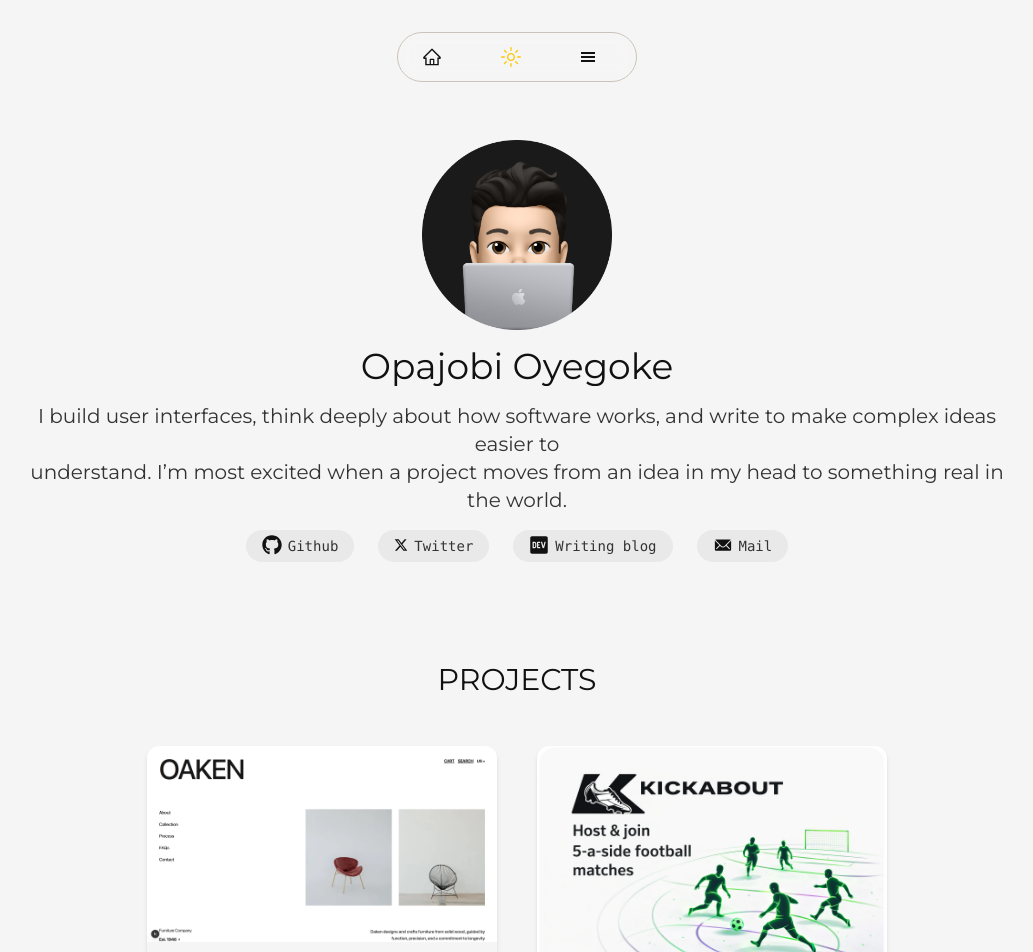
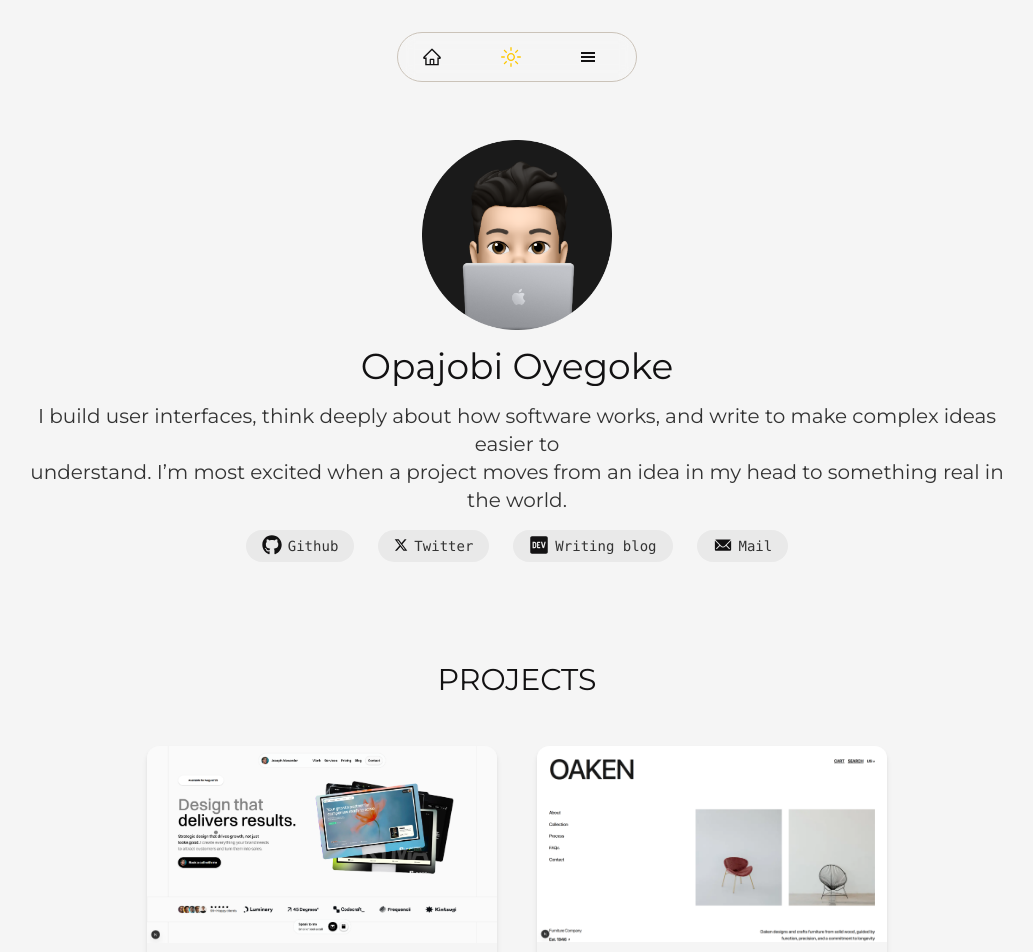
Before and after one commit to Goksyfresh/portfolio, a React (Vite) app: page / in a window 1280 px wide. Shown: the top 952 px of the page, without its empty margins (123-1156 px from the left). Built offline with nearby package versions, Linux system fonts and the light colour scheme.

Commit message:
project update

```diff
--- a/src/components/Projects.jsx
+++ b/src/components/Projects.jsx
@@ -4,6 +4,7 @@ import projectImage from "../images/kicky.png";
 import projectImage2 from "../images/otf.png";
 import projectImage3 from "../images/shopper.png";
 import projectImage4 from "../images/oaken.png"
+import projectImage5 from '../images/launchfolio.png'
 
 const Projects = () => {
   return (
@@ -12,6 +13,15 @@ const Projects = () => {
         Projects
       </h2>
       <div className="mt-8 grid grid-cols-1 md:grid-cols-2 gap-10 ">
+        <ProjectComponent
+            img={projectImage5}
+            title="Launchfolio website recreate"
+            description="A framer template I recreated using code."
+            siteLink="https://launchfolio-rcr8.vercel.app"
+            Xlink="https://x.com/Oyegoke19/status/2018945806091297056?s=20"
+            gitLink="https://github.com/Goksyfresh/launchfolio-rcr8.git"
+            techStack={['Nextjs', 'TypeScript', 'GSAP', 'TailwindCSS','Lenis']}
+          />
      {" "}
           <ProjectComponent
             img={projectImage4}
```
Also changed, not shown: src/images/launchfolio.png (added).
